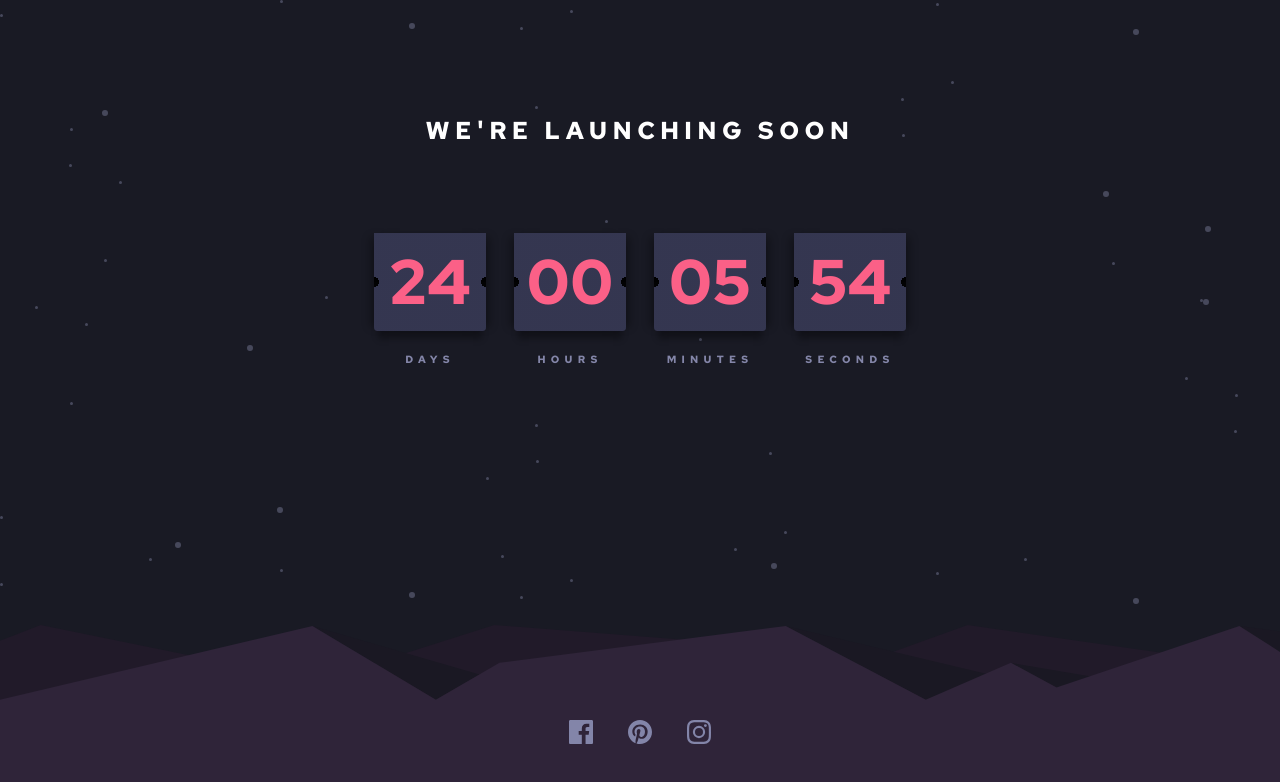
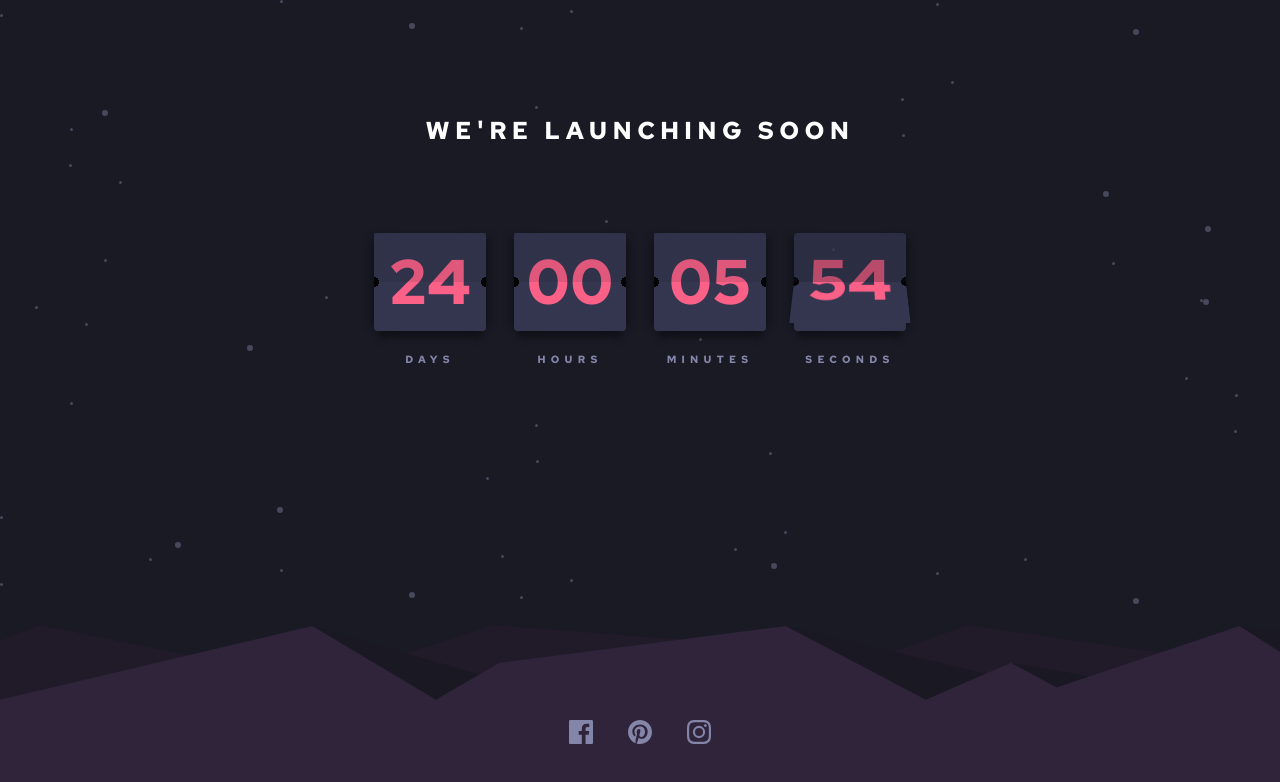
Before and after one commit to Opeoluwa-Ogunlaja/countdown-timer, a React (Vite) app: page / in a window 1280 px wide. Shown: the top 782 px of the page. Built offline with nearby package versions, Linux system fonts and the light colour scheme.

Commit message:
animation queue and some other atuffs. Chai, remain small

```diff
--- a/src/App.tsx
+++ b/src/App.tsx
@@ -12,7 +12,7 @@ const tiles: Tile[] = [
   {
     label: 'Days',
     check(count) {
-        return isFinite(count)
+      return Math.floor(count / (1000)) % (60 * 60 * 24) === 0;
     },
     value(count){
       return Math.floor(count / (60 * 60 * 1000 * 24))
@@ -21,7 +21,7 @@ const tiles: Tile[] = [
   {
     label: 'Hours',
     check(count) {
-        return isFinite(count)
+        return Math.floor(count / (1000)) % (60 * 60) === 0;
     },
     value(count){
       return Math.floor(count / (60 * 60 * 1000)) % 24
@@ -30,7 +30,8 @@ const tiles: Tile[] = [
   {
     label: 'Minutes',
     check(count) {
-        return isFinite(count)
+
+      return Math.floor(count / (1000)) % 60 === 0;
     },
     value(count){
       return Math.floor(count / (60 * 1000)) % 60
--- a/src/components/Tile.tsx
+++ b/src/components/Tile.tsx
@@ -14,7 +14,7 @@ const Tile: FC<TileProp> = ({ check = () => { return true }, value, label }) =>
     return <div className="tile">
         <div>
             <div className="flipper">
-                <div className="flipper-object flipper-vertical">
+                <div className={`flipper-object flipper-vertical${ check(count) ? ' turning' : '' }`}>
                     <span className="panel dots front">
                         { reFormat(value(count)) }
                     </span>
@@ -25,7 +25,7 @@ const Tile: FC<TileProp> = ({ check = () => { return true }, value, label }) =>
             </div>
             <div className="panel-container dots top">
                 <div className="panel">
-                    { reFormat(value(count)) }
+                    {  reFormat(value(count)) }
                 </div>
             </div>
             <div className="panel-container dots bottom">
--- a/src/index.scss
+++ b/src/index.scss
@@ -270,7 +270,7 @@ footer{
 
   .flipper-vertical .front{
     clip-path: inset(0 0 50% 0);
-    opacity: 1;
+    opacity: .6;
   }
 
   .flipper-vertical .back{
@@ -278,8 +278,12 @@ footer{
     clip-path: inset(50% 0 0 0);
   }
 
-  .flipper:hover{
-    .flipper-vertical{
+  .flipper-vertical.turning{
+    animation: turn 1s infinite;
+  }
+
+  @keyframes turn {
+    to{
       transform: rotateX(-180deg);
     }
   }
```
